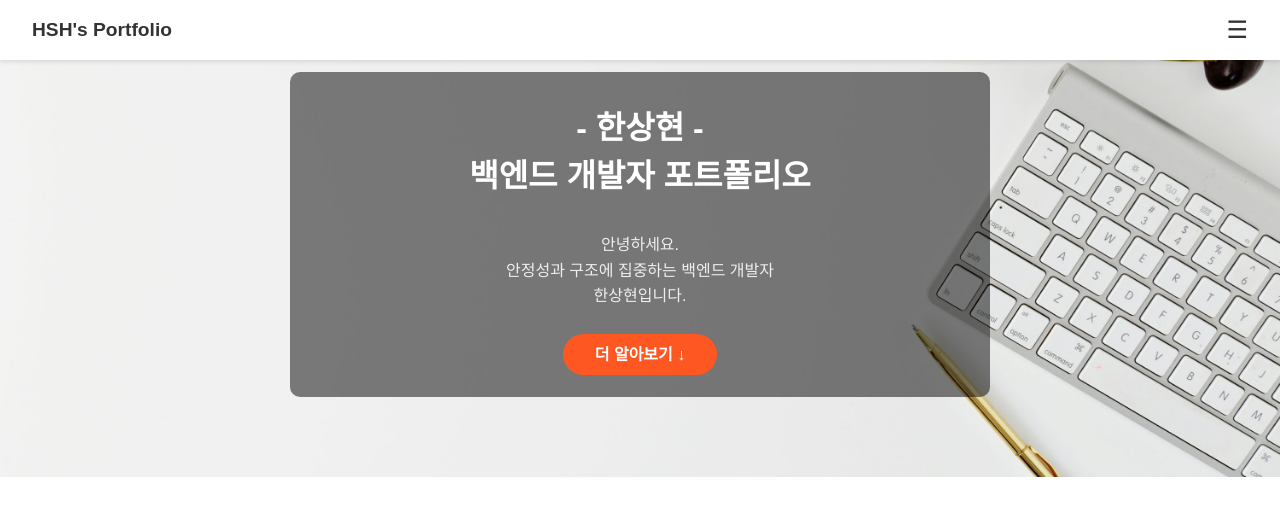
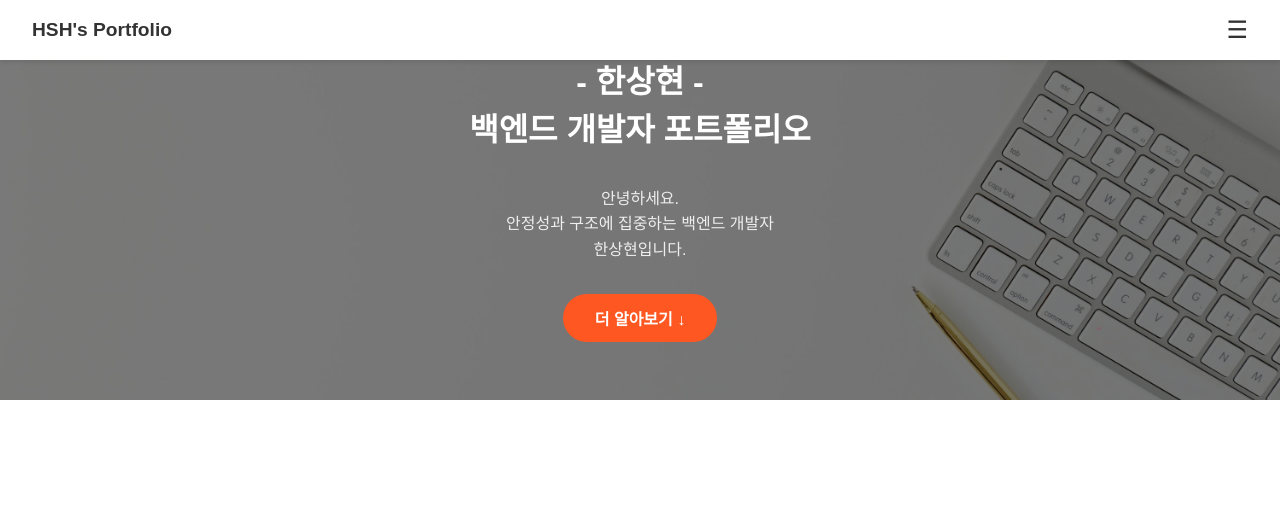
Before and after one commit to chxry1/LegendPage, a plain HTML site: page index.html in a window 1280 px wide. Drawn offline with Linux system fonts and the light colour scheme.

Commit message:
overlay가 이미지 영역만 덮도록 수정

```diff
--- a/styles.css
+++ b/styles.css
@@ -42,18 +42,23 @@ body, html {
   background-image: url('images/background.jpg'); /* 배경 이미지 경로 맞게 수정 */
   background-size: cover;
   background-position: center;
-  padding-top: 4.5rem;
-  padding-bottom: 5rem;
+  height: 400px;
   position: relative;
 }
 
 .overlay {
-  background-color: rgba(0, 0, 0, 0.5); /* 어두운 오버레이 */
+  position: absolute;
+  top: 0;
+  left: 0;
+  width: 100%;
+  height: 100%;
+  background-color: rgba(0,0,0,0.5);
+  display: flex;
+  flex-direction: column;
+  justify-content: center;
+  align-items: center;
+  text-align: center;
   padding: 2rem;
-  margin: 0 auto;
-  max-width: 700px;
-  text-align: center;
-  border-radius: 10px;
 }
 
 .hero h1 {
```
